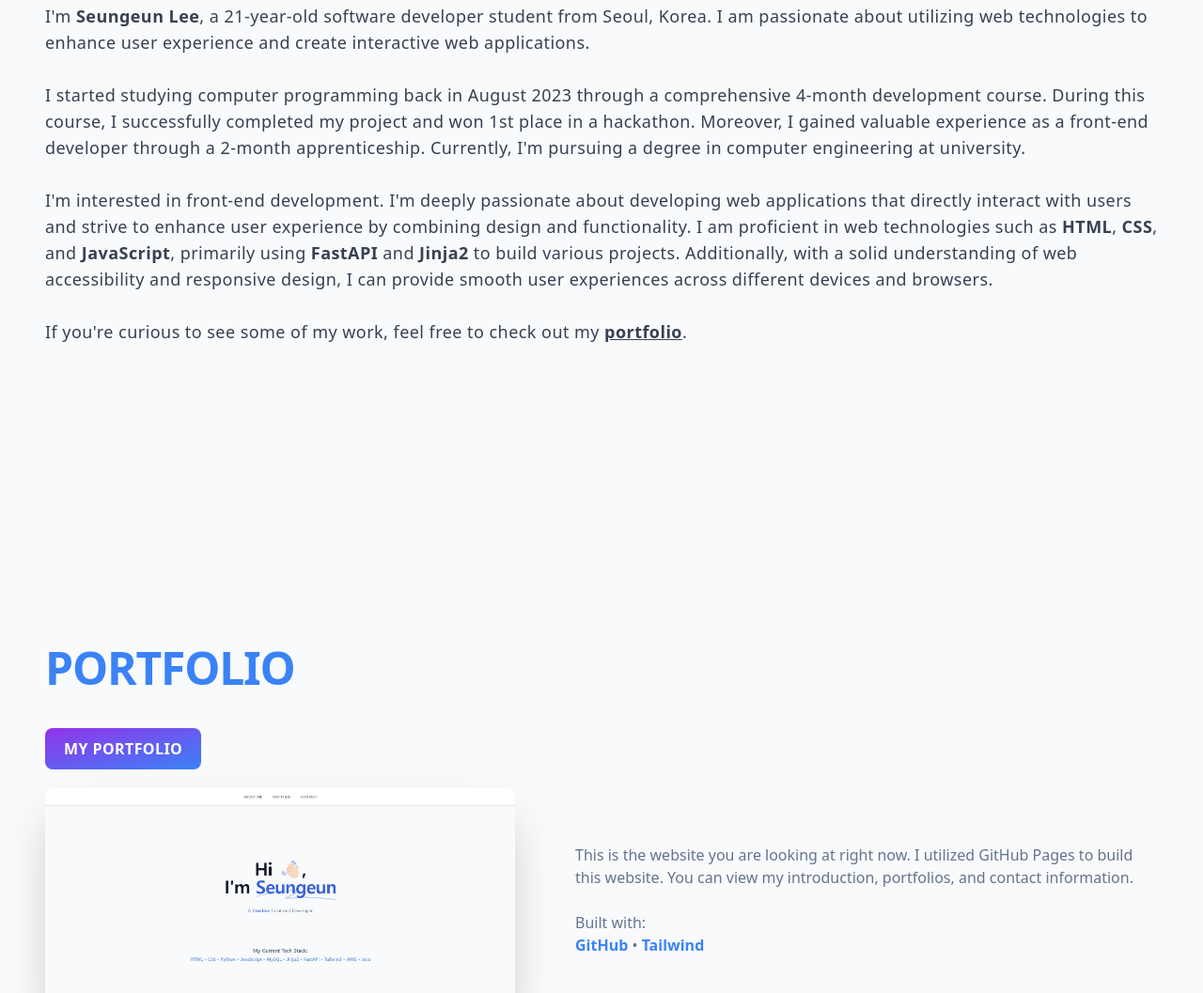
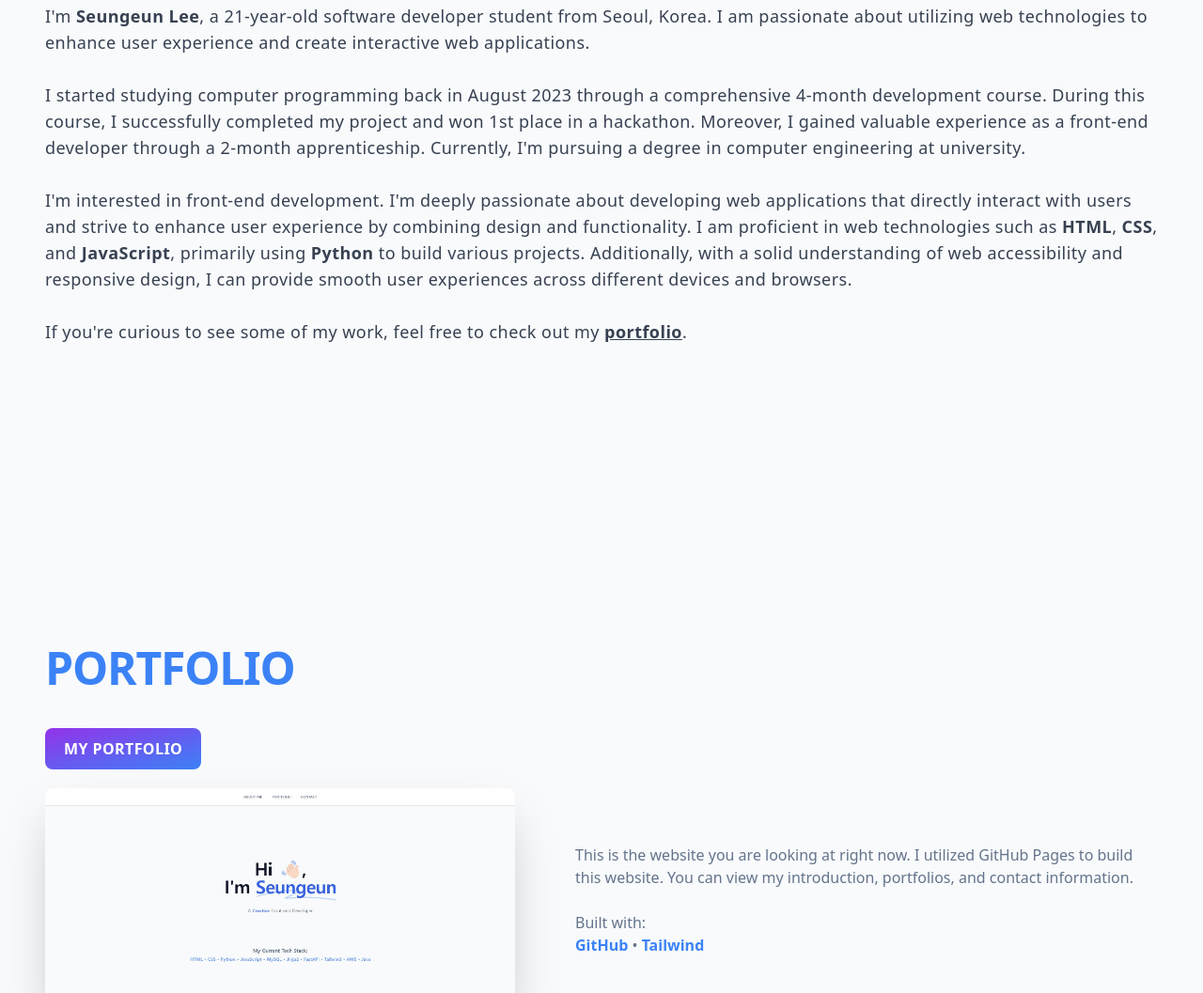
Before and after one commit to 1eeseungeun/1eeseungeun.github.io, a plain HTML site: page index.html in a window 1280 px wide. Shown: the part 1205-2262 px from the top of the page at 94% size. Drawn offline with nearby package versions, Linux system fonts and the light colour scheme.

Commit message:
Update index.html

```diff
--- a/index.html
+++ b/index.html
@@ -120,7 +120,7 @@
                     to enhance user experience by combining design and functionality.
                     I am proficient in web technologies such as <span class="font-bold">HTML</span>, <span
                         class="font-bold">CSS</span>, and <span class="font-bold">JavaScript</span>,
-                    primarily using <span class="font-bold">FastAPI</span> and <span class="font-bold">Jinja2</span> to
+                    primarily using <span class="font-bold">Python</span> to
                     build various projects.
                     Additionally, with a solid understanding of web accessibility and responsive design, I can provide
                     smooth user experiences across different devices and browsers.
```
